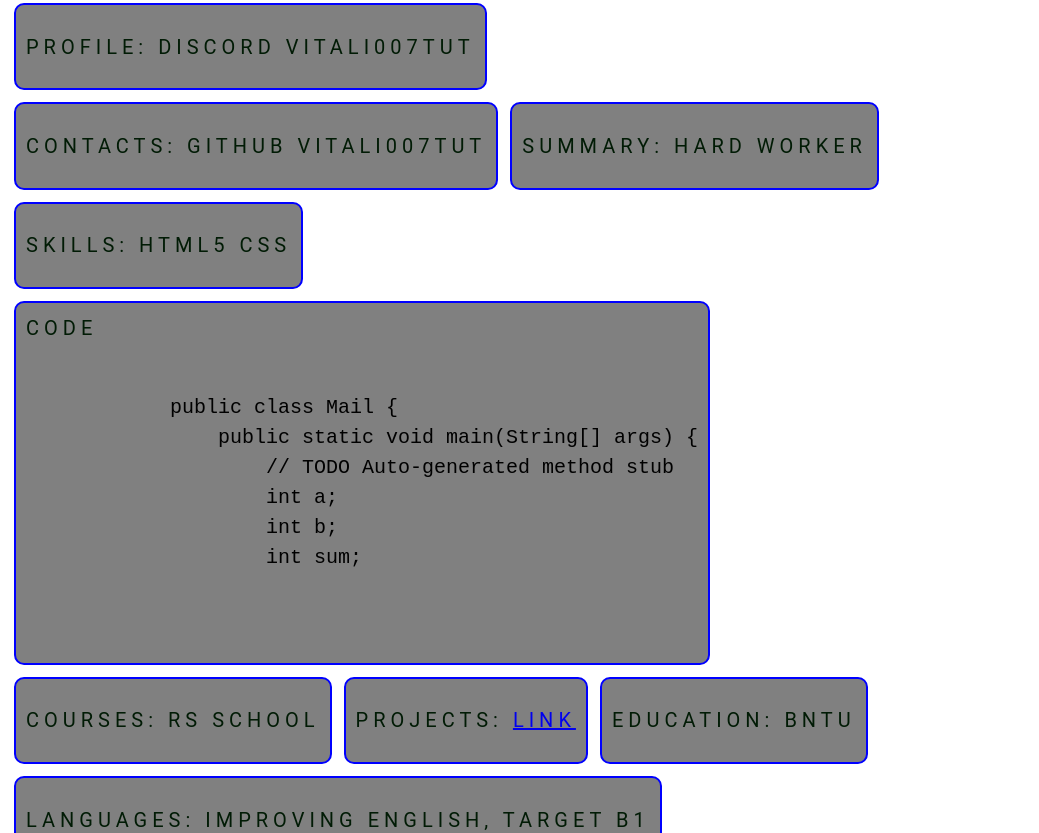
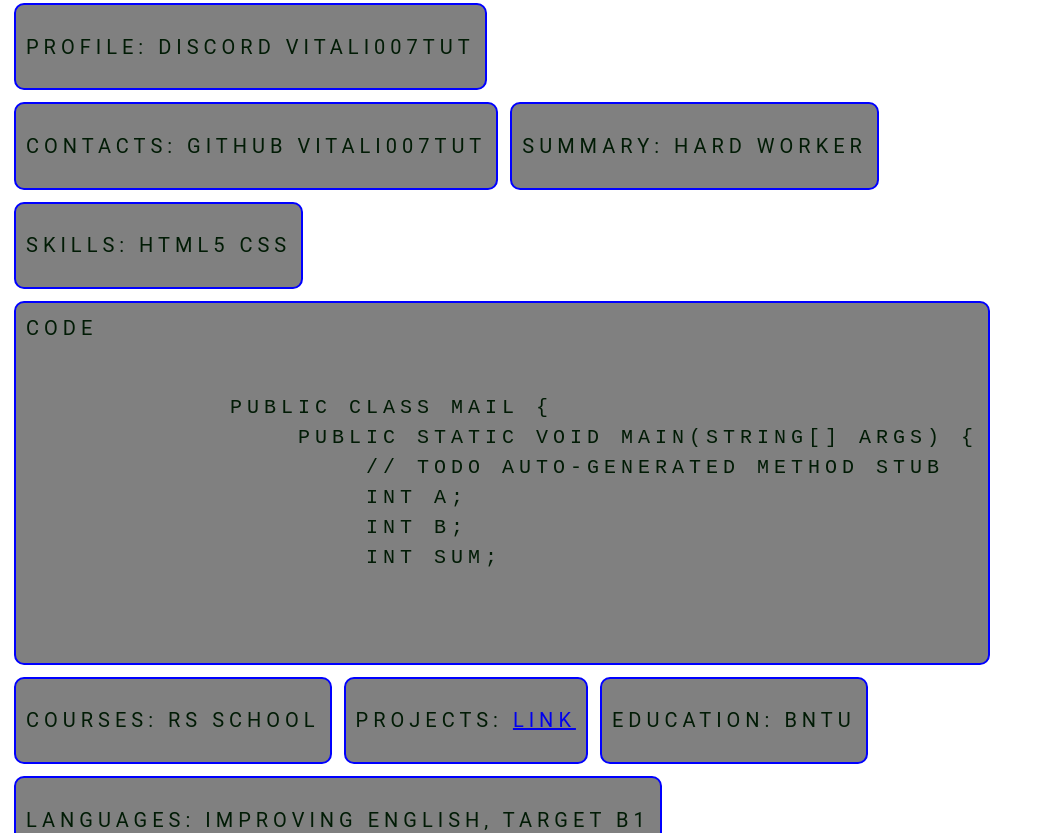
Before and after one commit to vitali007tut/rsschool-cv, a plain HTML site: page index.html in a window 1280 px wide. Shown: the part 485-1318 px from the top of the page, without its empty margins (0-1039 px from the left). Drawn offline with Linux system fonts and the light colour scheme.

Commit message:
fix: codey

```diff
--- a/index.html
+++ b/index.html
@@ -28,8 +28,8 @@
         <section class="section" id="contacts"><h2 class ='section-title'>Contacts: github vitali007tut </h2></section>
         <section class="section" id="summary"><h2 class ='section-title'>Summary: Hard worker </h2></section>
         <section class="section" id="skills"><h2 class ='section-title'>Skills: HTML5 CSS</h2></section>
-        <section class="section" id="code"><div class ='section-title'>Code</div>
-            <pre style="font-size: 20px">
+        <section class="section" id="code"><div class ='section-title'>Code
+            <pre>
                 <code>
             public class Mail {
                 public static void main(String[] args) {
@@ -39,6 +39,7 @@
                     int sum;
                 </code>
             </pre>
+        </div>
         </section>
         <section class="section" id="courses"><h2 class ='section-title'>courses: RS School </h2></section>
         <section class="section" id="projects"><h2 class ='section-title'>Projects: <a href="https://vitali007tut.github.io/rsschool-cv/">link</a>
```
